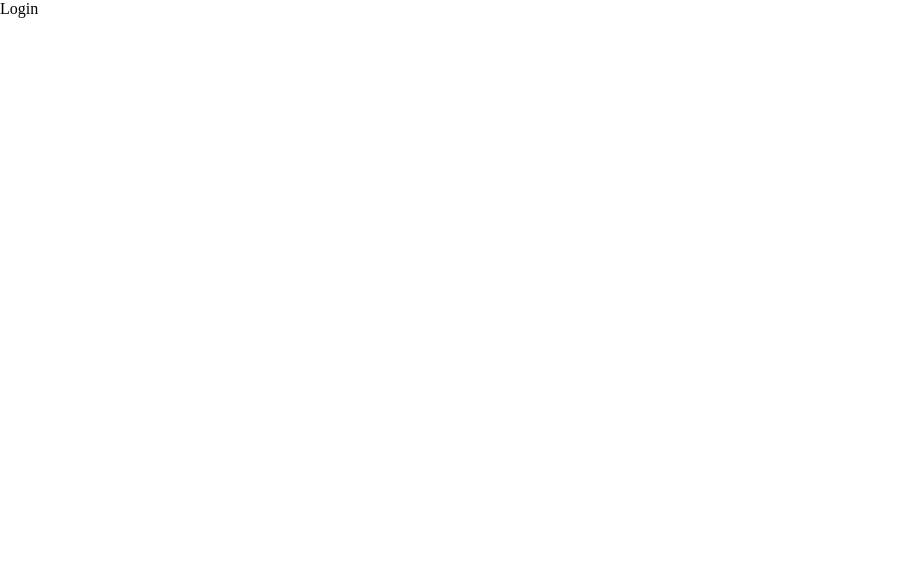
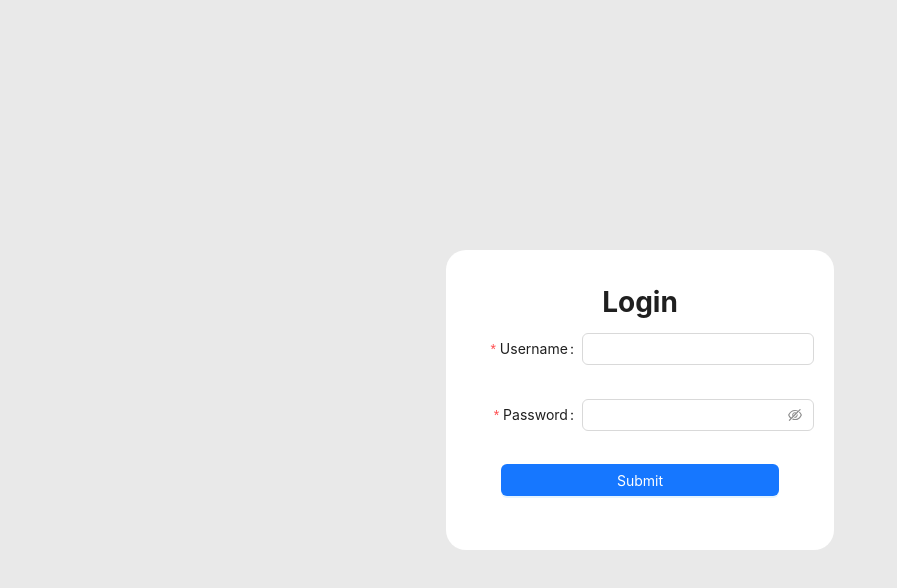
Before and after one commit to npouriaa/JWT-React, a React (Vite) app: page /login in a window 1280 px wide. Shown: the top 588 px of the page, without its empty margins (0-897 px from the left). Built offline with nearby package versions, Linux system fonts and the light colour scheme.

Commit message:
style login page

```diff
--- a/src/index.css
+++ b/src/index.css
@@ -1,5 +1,36 @@
-*{
+* {
   padding: 0;
   margin: 0;
   box-sizing: border-box;
 }
+
+body {
+  height: 100vh;
+  width: 100vw;
+  display: flex;
+  justify-content: center;
+  align-items: center;
+  background-color: #e9e9e9;
+}
+
+.form {
+  border-radius: 20px;
+  display: flex;
+  justify-content: space-evenly;
+  align-items: center;
+  flex-direction: column;
+  height: 300px;
+  padding: 20px;
+  background-color: #fff;
+}
+.form-item{
+  width: 100%;
+}
+
+.form-item.button-item{
+  width: 80%;
+}
+
+.button{
+  width: 100%;
+}
--- a/src/pages/Login.jsx
+++ b/src/pages/Login.jsx
@@ -1,9 +1,50 @@
-import React from 'react'
+import { Button, Form, Input } from "antd";
+import React from "react";
 
 const Login = () => {
   return (
-    <div>Login</div>
-  )
-}
+    <Form
+      className="form"
+      labelCol={{
+        span: 8,
+      }}
+    >
+      <h1>Login</h1>
+      <Form.Item
+        label="Username"
+        name="username"
+        className="form-item"
+        rules={[
+          {
+            required: true,
+            message: "Please input your username!",
+          },
+        ]}
+      >
+        <Input />
+      </Form.Item>
 
-export default Login
+      <Form.Item
+        label="Password"
+        name="password"
+        className="form-item"
+        rules={[
+          {
+            required: true,
+            message: "Please input your password!",
+          },
+        ]}
+      >
+        <Input.Password />
+      </Form.Item>
+
+      <Form.Item className="form-item button-item">
+        <Button className="button" type="primary" htmlType="submit">
+          Submit
+        </Button>
+      </Form.Item>
+    </Form>
+  );
+};
+
+export default Login;
```
